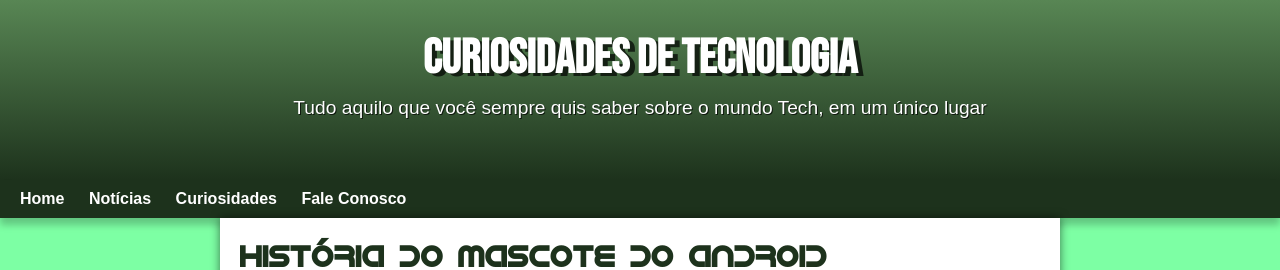
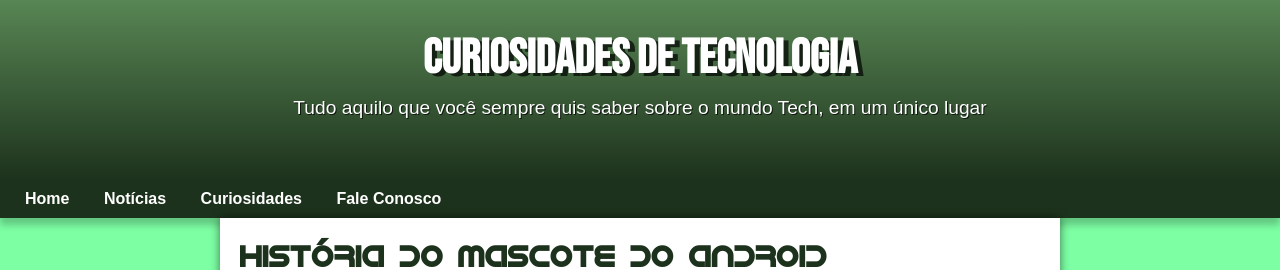
Before and after one commit to P3LDO/ProjetoAndroid, a plain HTML site: page index.html in a window 1280 px wide. Shown: the top 270 px of the page. Drawn offline with Linux system fonts and the light colour scheme.

Commit message:
UPTADE_1

```diff
--- a/estilo/style.css
+++ b/estilo/style.css
@@ -26,7 +26,10 @@
     margin: 0px;
     padding: 0px;
 }
-
+nav a{
+    margin: 5px;
+    padding: 5px;
+}
 ul{
     margin: 10px 10px;
 }
```
